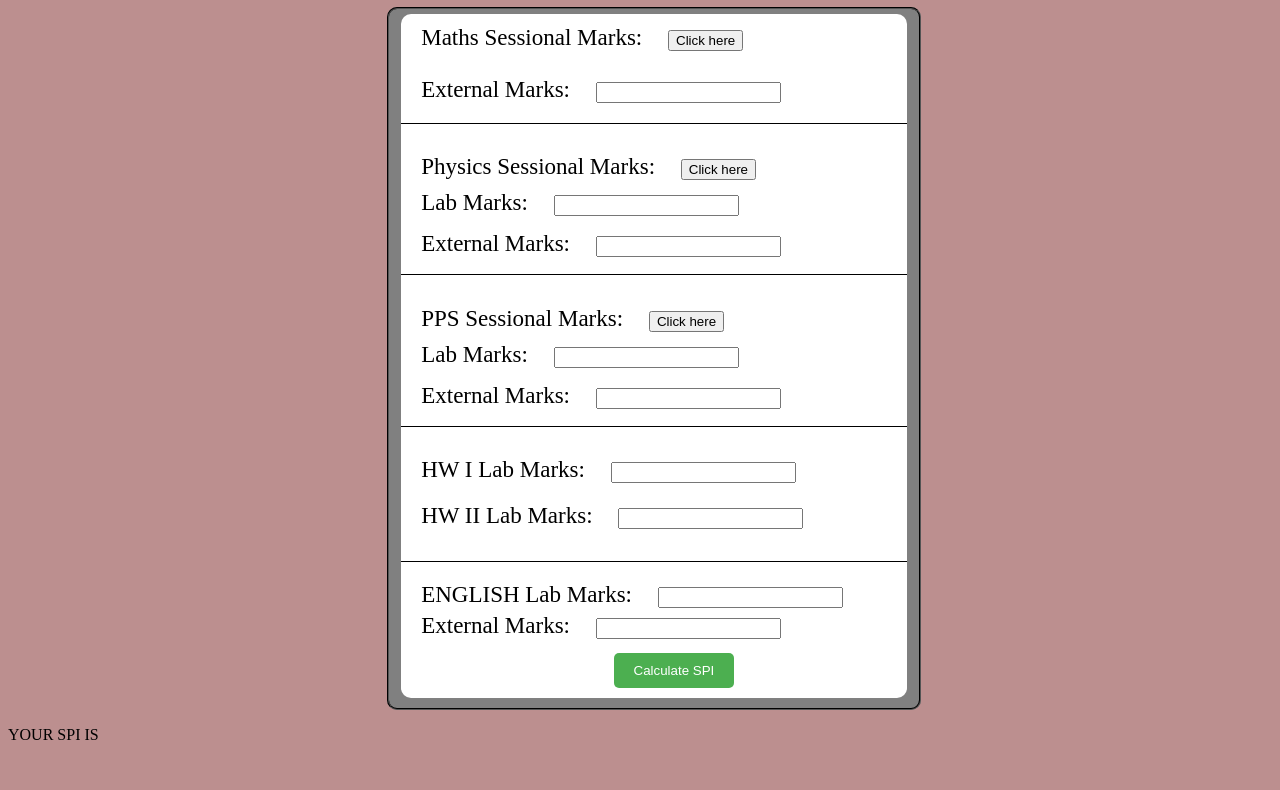
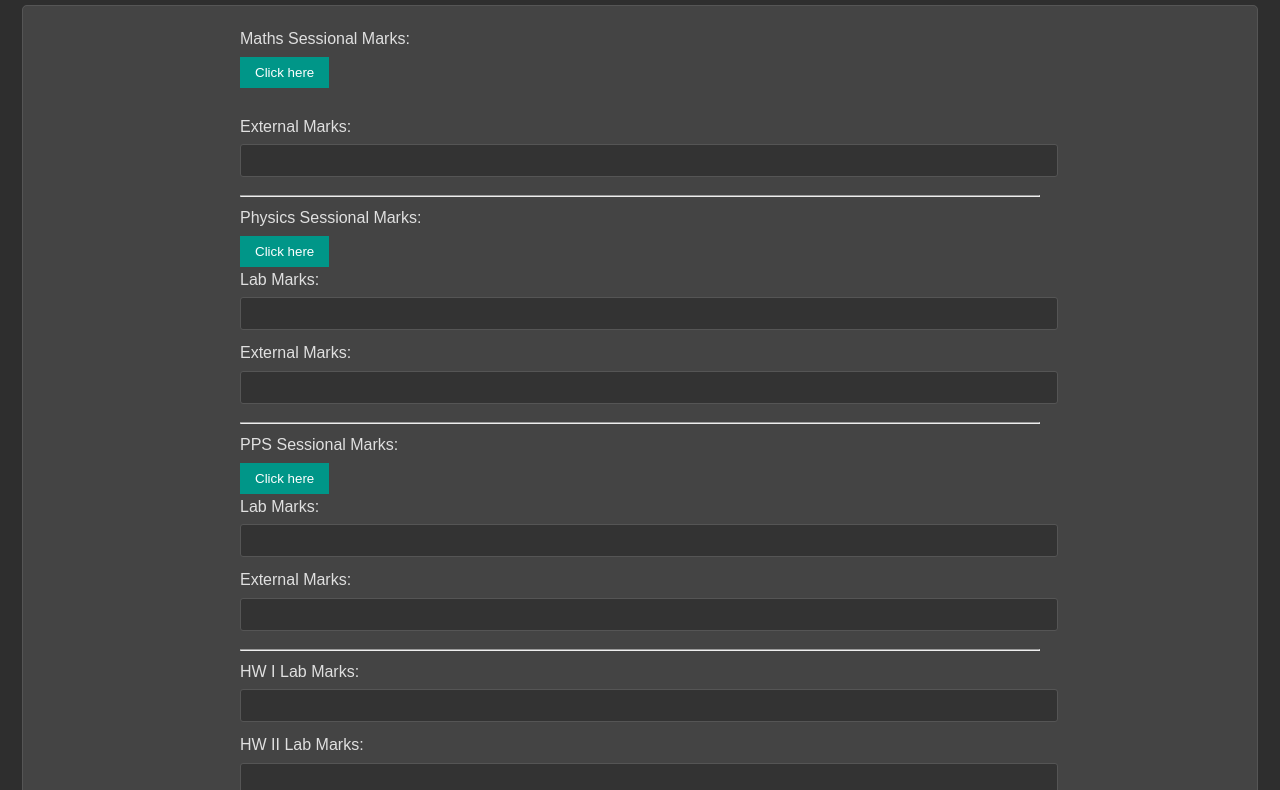
Before and after one commit to NaitikPatel-325/Java-Script, a plain HTML site: page Result/result.html in a window 1280 px wide. Shown: the part 73-863 px from the top of the page. Before the commit the page ends 833 px from the top, so only its background shows below. Drawn offline with Linux system fonts and the light colour scheme.

```diff
--- /dev/null
+++ b/Automatic Tic-Tac-Toe/style.css
@@ -0,0 +1,76 @@
+body {
+    font-family: Arial, sans-serif;
+    background-color: #000000;
+    color: #ffffff;
+    display: flex;
+    align-items: center;
+    justify-content: center;
+    height: 100vh;
+    margin: 0;
+}
+
+.contain {
+    text-align: center;
+    padding: 20px;
+    border-radius: 10px;
+    box-shadow: 0 0 10px rgba(0, 0, 0, 0.2);
+}
+
+h1 {
+    font-size: 28px;
+    margin-bottom: 15px;
+}
+
+.g {
+    display: flex;
+    flex-direction: column;
+    align-items: center;
+    margin-top: 20px;
+}
+
+.row {
+    display: flex;
+    justify-content: center;
+}
+
+.cell {
+    width: 80px;
+    height: 80px;
+    font-size: 36px;
+    border: none;
+    background-color: #007bff;
+    color: #ffffff;
+    margin: 5px;
+    cursor: pointer;
+    transition: background-color 0.3s, color 0.3s;
+}
+
+.cell.cross {
+    background-color: #ff5733;
+}
+
+.cell:hover {
+    background-color: #0056b3;
+}
+
+.restart {
+    margin-top: 20px;
+    font-size: 18px;
+    padding: 10px 20px;
+    background-color: #009688;
+    color: #fff;
+    border: none;
+    border-radius: 5px;
+    cursor: pointer;
+    transition: background-color 0.3s;
+}
+
+.restart:hover {
+    background-color: #00796b;
+}
+
+#winner {
+    font-size: 24px;
+    margin-top: 15px;
+    color: #ff5733;
+}
--- a/Result/style.css
+++ b/Result/style.css
@@ -1,107 +1,79 @@
-.popup {
-    display: none;
-    margin: 20px;
-    padding: 20px;
-    border: 1px solid black;
-    border-radius: 5px;
-    background: #fff;
+body, h1, h2, h3, p, button, label, input {
+    margin: 0;
+    padding: 0;
     border: 0;
-    width: 240px;
-    position: absolute;
-    top: 50%;
-    left: 50%;
-    cursor: pointer;
-    transform: translate(-50%,-50%)
+    font-family: Arial, sans-serif;
 }
 
-.popup label {
-    display: block;
-    margin-bottom: 10px;
+body {
+    background-color: #2E2E2E;
+    color: #E0E0E0;
+    line-height: 1.6;
+    padding: 20px;
 }
 
-.popup input[type="number"] {
-    display: block;
-    margin-bottom: 10px;
-    padding: 5px;
-    width: 200px;
+.main {
+    max-width: 800px;
+    margin: 0 auto;
+}
+#OUTPUT{
+    text-align: center;
+}
+h1 {
+    font-size: 24px;
+    text-align: center;
+    margin-bottom: 20px;
 }
 
-.popup .submit {
-    padding: 10px 20px;
-    background-color: #4CAF50;
-    color: white;
-    border: none;
+fieldset {
+    border: 1px solid #555;
+    padding: 20px;
     border-radius: 5px;
-    cursor: pointer;
-    margin-left: 27%;
+    background-color: #444;
 }
 
-.popup .submit:hover {
-    background-color: #45a049;
-}
-body {
-    background-color: rosybrown;
+label {
+    display: block;
+    margin-bottom: 5px;
+    color: #E0E0E0;
 }
 
-.na {
-    text-align: center;
+button {
+    background-color: #009688;
+    color: #fff;
+    border: none;
+    padding: 8px 15px;
+    cursor: pointer;
 }
 
-.main{
-    display: flex;
-    flex-direction: column;
-    flex-wrap: wrap;
-    font-size: 23px;
-    border-radius: 10px;
-    background-color: white;
+.num {
+    width: 100%;
+    padding: 8px;
+    margin-bottom: 10px;
+    border: 1px solid #555;
+    border-radius: 3px;
+    background-color: #333;
+    color: #E0E0E0;
 }
 
-fieldset{
-    border-radius: 10px;
-    border-color: black;
-    width: 40%;
-    background-color: grey;
-    margin-left: 30%;
+.popup {
+    border: 1px solid #555;
+    padding: 10px;
+    display: none;
+    background-color: #444;
+    border-radius: 5px;
 }
 
-.MATHS label , .PHYSICS label , .PPS label ,.HW1 label ,.HW2 label ,.ENGLISH label {
-    margin: 20px;
+@media screen and (max-width: 600px) {
+    h1 {
+        font-size: 20px;
+    }
+
+    body {
+        padding: 10px;
+    }
+
+    .num {
+        width: 100%;
+    }
 }
-
-.MATHS,.PHYSICS,.PPS,.HW2{
-    margin-top: 2%;
-}
-
-.PHYSICS .lab1 ,.PPS .lab1 ,.HW1 .lab1 {
-    margin-top: 2%;
-    margin-bottom: 3%;
-}
-
-.HW2 .lab1{
-    margin-bottom: 3%;
-}
-.ENGLISH .ext-marks , .PHYSICS .ext-marks , .PPS .ext-marks{
-    margin-bottom: 1%;
-    margin-top: 1%;
-}
-.separator {
-    border: none;
-    border-top: 1px solid black;
-    margin: 20px 0;
-}
-
-.calculate button{
-    padding: 10px 20px;
-    background-color: #4CAF50;
-    color: white;
-    border: none;
-    border-radius: 5px;
-    cursor: pointer;
-    margin-top: 2%;
-    margin-left: 42%;
-    margin-bottom: 2%;
-}
-
-.calculate button:hover {
-    background-color: #45a049;
-}
```
Also changed, not shown: Automatic Tic-Tac-Toe/index.html (added, +32 -0 lines).
